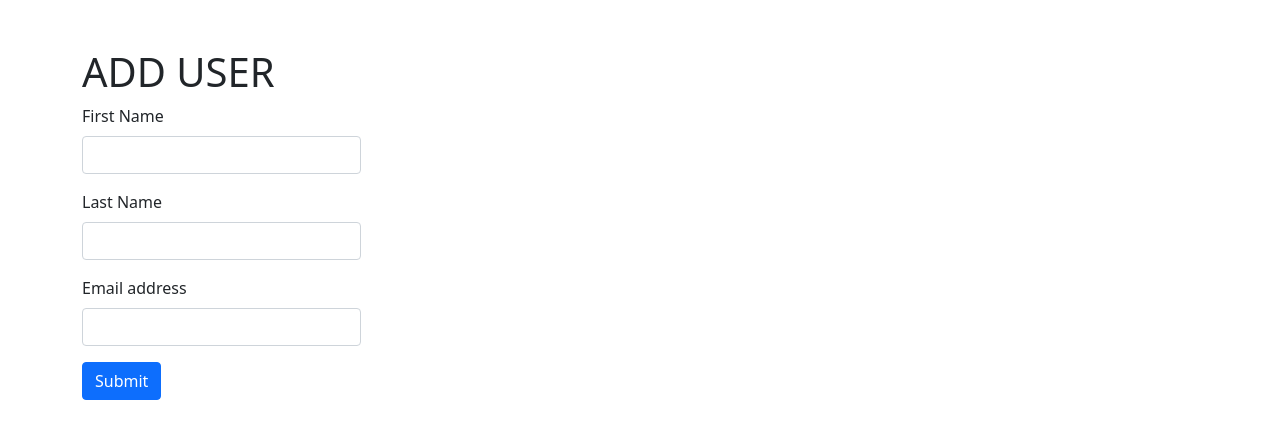
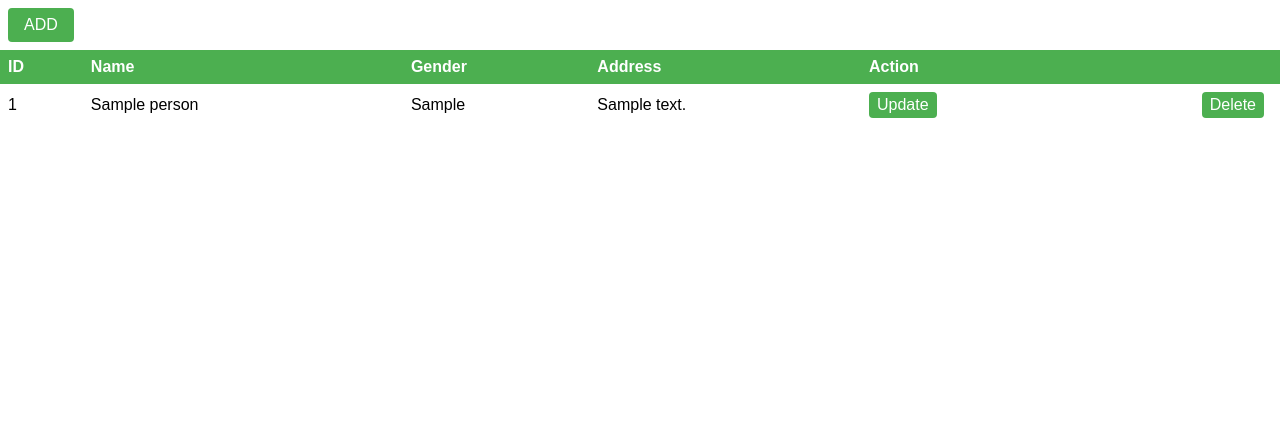
Before and after one commit to thibackend/DATABASE_PHP, a PHP site: page / in a window 1280 px wide. Shown: the top 439 px of the page. Run offline with PHP 8.4, Linux system fonts and the light colour scheme; tables that the repository leaves empty or names only in its code hold one stand-in row (values such as "Sample post").

Commit message:
add filed cru

```diff
--- /dev/null
+++ b/EX/crud/conn.php
@@ -0,0 +1,10 @@
+<?php
+$nameServer = "localhost";
+$username = "root";
+$pwd = "";
+$dbname ="demo";
+$conn = mysqli_connect($nameServer,$username,$pwd,$dbname);
+if(!$conn){
+    die("connect Failed: ".mysqli_connect_error());
+}
+?>
--- a/EX/crud/index.php
+++ b/EX/crud/index.php
@@ -1,41 +1,95 @@
 <?php
-$mysql = new mysqli("localhost","root","");
-
-if($mysql->connect_error){
-    die('unsuccesful connect'.$mysql->connect_error);
-}
-
+include "conn.php";
 ?>
 
 <!DOCTYPE html>
-<html lang="en">
+<html>
 <head>
-  <meta charset="UTF-8">
-  <title>  ADD USER </title>
-  <!-- Bootstrap CSS -->
-  <link rel="stylesheet" href="https://cdnjs.cloudflare.com/ajax/libs/bootstrap/5.1.3/css/bootstrap.min.css">
+	<meta charset="UTF-8">
+	<title>Person List</title>
+	<style>
+		body {
+			font-family: Arial, sans-serif;
+			margin: 0;
+			padding: 0;
+		}
+		table {
+			border-collapse: collapse;
+			width: 100%;
+		}
+		th, td {
+			text-align: left;
+			padding: 8px;
+		}
+		th {
+			background-color: #4CAF50;
+			color: white;
+		}
+		tr:nth-child(even) {
+			background-color: #f2f2f2;
+		}
+		button {
+			background-color: #4CAF50;
+			border: none;
+			color: white;
+			padding: 8px 16px;
+			text-align: center;
+			text-decoration: none;
+			display: inline-block;
+			font-size: 16px;
+			margin: 8px;
+			cursor: pointer;
+			border-radius: 4px;
+		}
+		button a {
+			color: white;
+			text-decoration: none;
+		}
+		.action-links {
+			display: flex;
+			justify-content: space-between;
+		}
+		.action-links a {
+			background-color: #4CAF50;
+			color: white;
+			padding: 4px 8px;
+			border-radius: 4px;
+			text-decoration: none;
+			margin-right: 8px;
+		}
+	</style>
 </head>
 <body>
-  <div class="container my-5">
-    <h1>ADD USER</h1>
-    <form class="col-md-3">
-      <div class="mb-3">
-        <label for="firstname" class="form-label">First Name</label>
-        <input type="text" class="form-control" id="firstname" name="firstname">
-      </div>
-      <div class="mb-3">
-        <label for="lastname" class="form-label">Last Name</label>
-        <input type="text" class="form-control" id="lastname" name="lastname">
-      </div>
-      <div class="mb-3">
-        <label for="email" class="form-label">Email address</label>
-        <input type="email" class="form-control" id="email" name="email">
-      </div>
-      <button type="submit" class="btn btn-primary">Submit</button>
-    </form>
-  </div>
+	<a href="add.php"><button> ADD</button></a>
+	<table>
+		<thead>
+			<tr>
+				<th>ID</th>
+				<th>Name</th>
+				<th>Gender</th>
+				<th>Address</th>
+				<th>Action</th>
+			</tr>
+		</thead>
+		<tbody>
+			<?php
+			$sql="SELECT *FROM Person;";
+			$result =mysqli_query($conn,$sql);
 
-  <!-- Bootstrap JS -->
-  <script src="https://cdnjs.cloudflare.com/ajax/libs/bootstrap/5.1.3/js/bootstrap.bundle.min.js"></script>
+			while ($rows =mysqli_fetch_assoc($result)) {
+			?>
+			<tr>
+				<td><?php echo $rows["id"];?> </td>
+				<td><?php echo $rows["name"];?></td>
+				<td><?php echo $rows["gender"];?></td>
+				<td><?php echo $rows["address"];?></td>
+				<td class="action-links">
+					<a href="update.php?id=<?php echo $rows["id"];?>">Update</a>
+					<a href="delete.php?id=<?php echo $rows["id"];?>">Delete</a>
+				</td>
+			</tr>
+			<?php } mysqli_close($conn);?>
+		</tbody>
+	</table>
 </body>
 </html>
```
Also changed, not shown: EX/create_table/c_table.php (added, +13 -0 lines), EX/crud/add.php (added, +34 -0 lines), EX/crud/css.css (added, +33 -0 lines), EX/crud/delete.php (added, +12 -0 lines), EX/crud/update.php (added, +38 -0 lines), connect_db/connect_db.php (deleted, +0 -14 lines), connect_db/create_db_tb.php (added, +19 -0 lines).
